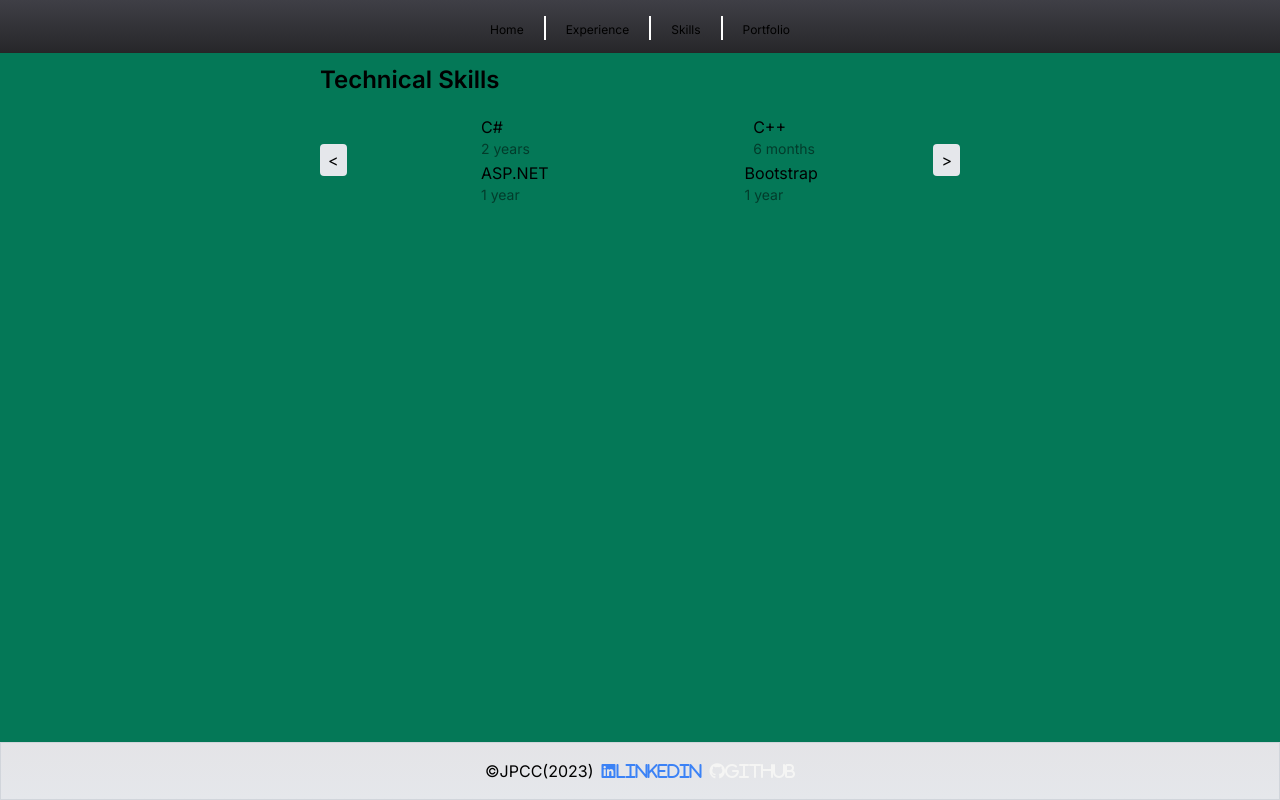
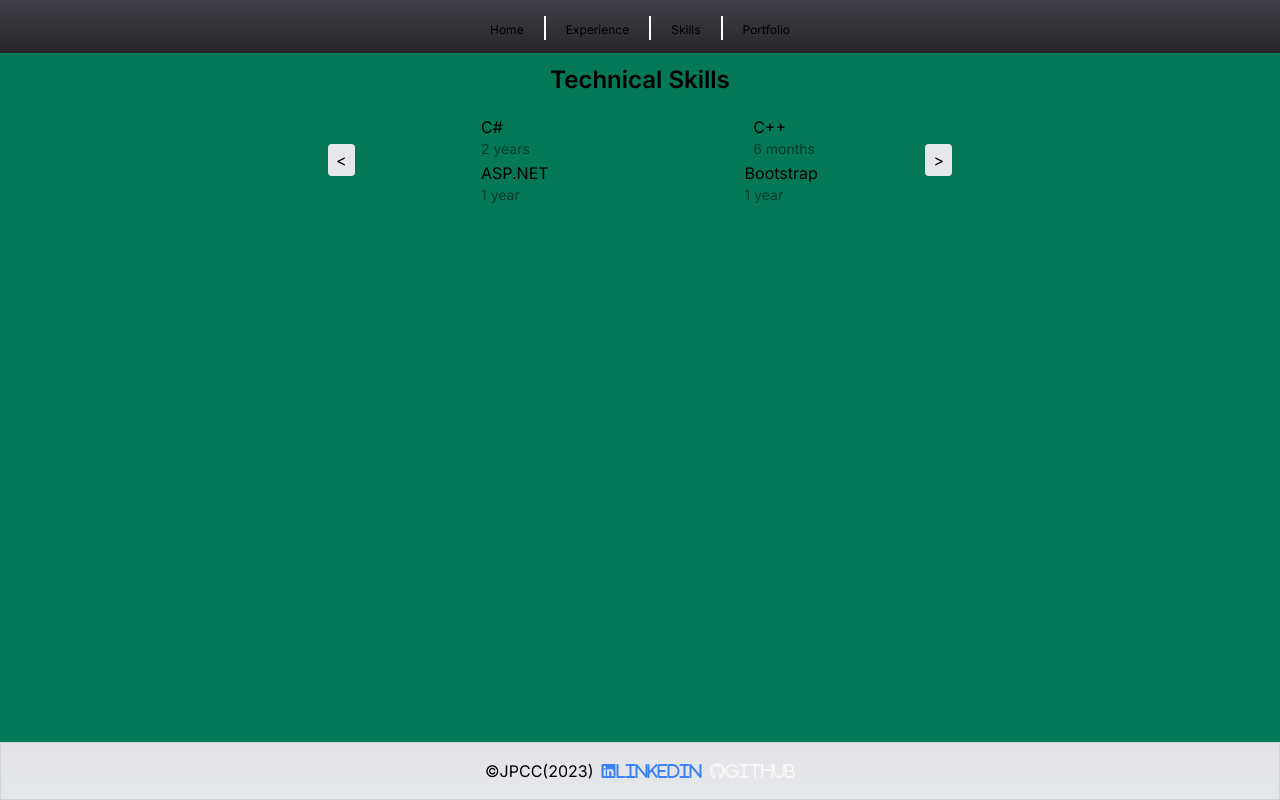
Before and after one commit to joepris/my-portfolio, a Next.js app: page / in a window 1280 px wide. Both pictures are taken after a click on the button "Skills". Built offline with nearby package versions, Linux system fonts and the light colour scheme.

Commit message:
fixed alignments and fonts

```diff
--- a/src/app/components/sections/portfolio.tsx
+++ b/src/app/components/sections/portfolio.tsx
@@ -33,7 +33,7 @@ export default function Portfolio({
         {projectItems.map((item: ProjectItem, i: number) => {
           return (
             <div key={`project-content-${i}`} className={['fixed w-full h-full sm:w-2/3 transition-opacity duration-1000', selected === item.title ? 'opacity-100' : `opacity-0 left - 0 bottom-0 w-0 h-0 ${i % 2 === 0 ? '-translate-x-full' : 'translate-x-full'}`].join(' ')}>
-              <h1 className="font-light pt-5 pl-5">
+              <h1 className="font-light pt-5 pl-5 text-center text-xl">
                 {item.title}
               </h1>
               <h4 className="p-1 pl-5">Technologies used: {item.technology}</h4>
--- a/src/app/components/sections/skills.tsx
+++ b/src/app/components/sections/skills.tsx
@@ -21,7 +21,7 @@ export default function Skills(props: any) {
 
   return (
     <div className="relative" {...props}>
-      <h2 id="menu-item-3" className="mb-3 text-2xl font-semibold">
+      <h2 id="menu-item-3" className="mb-3 text-2xl font-semibold text-center">
         Technical Skills
       </h2>
       <div className="relative mt-16">
@@ -61,13 +61,13 @@ export default function Skills(props: any) {
           })}
         </div>
         <button
-          className="absolute top-1/2 transform -translate-y-1/2 left-0 px-2 py-1 bg-gray-200 dark:bg-gray-800 hover:bg-gray-300 dark:hover:bg-gray-700 rounded"
+          className="absolute top-1/2 transform -translate-y-1/2 left-0 mx-2 px-2 py-1 z-4 bg-gray-200 dark:bg-gray-800 hover:bg-gray-300 dark:hover:bg-gray-700 rounded"
           onClick={prevSlide}
         >
           &lt;
         </button>
         <button
-          className="absolute top-1/2 transform -translate-y-1/2 right-0 px-2 py-1 bg-gray-200 dark:bg-gray-800 hover:bg-gray-300 dark:hover:bg-gray-700 rounded"
+          className="absolute top-1/2 transform -translate-y-1/2 right-0 mx-2 px-2 py-1 z-4 bg-gray-200 dark:bg-gray-800 hover:bg-gray-300 dark:hover:bg-gray-700 rounded"
           onClick={nextSlide}
         >
           &gt;
```
